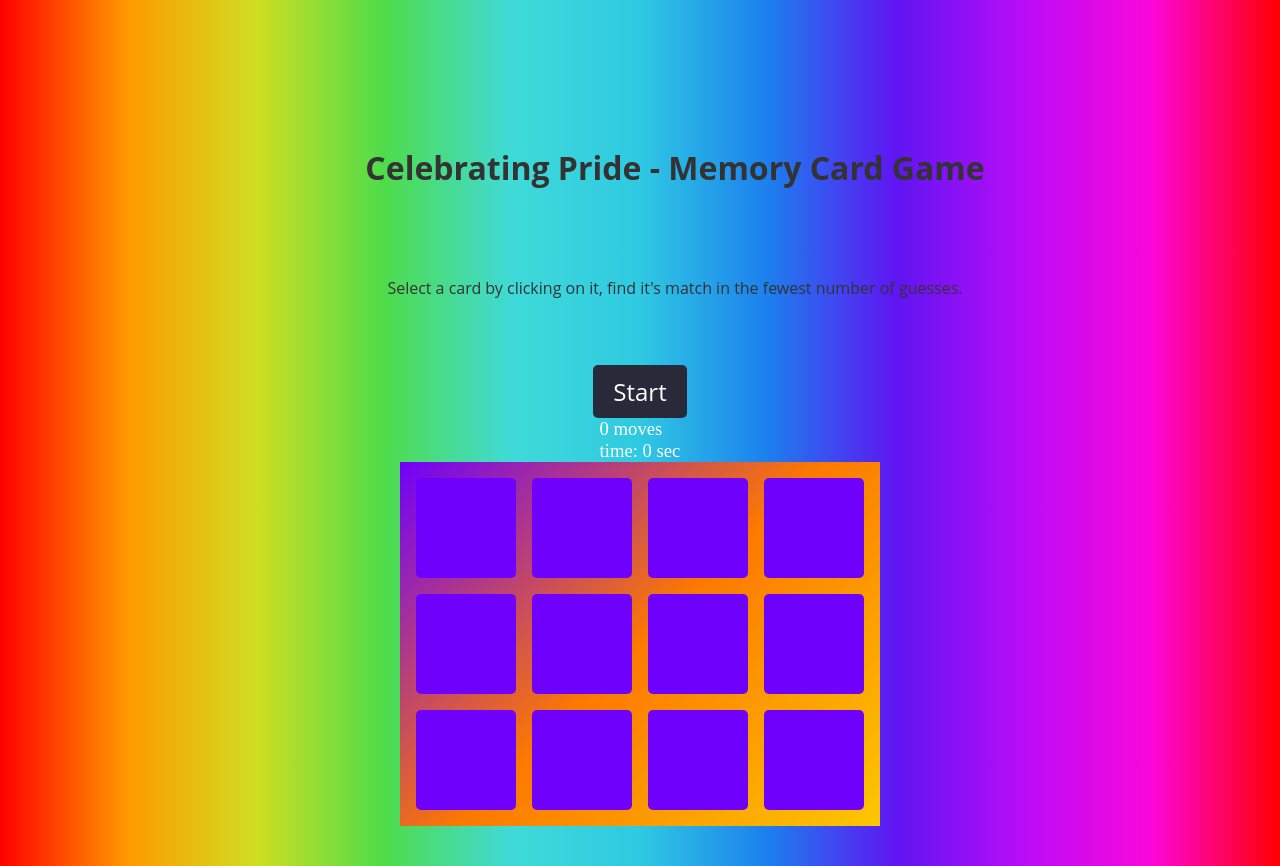
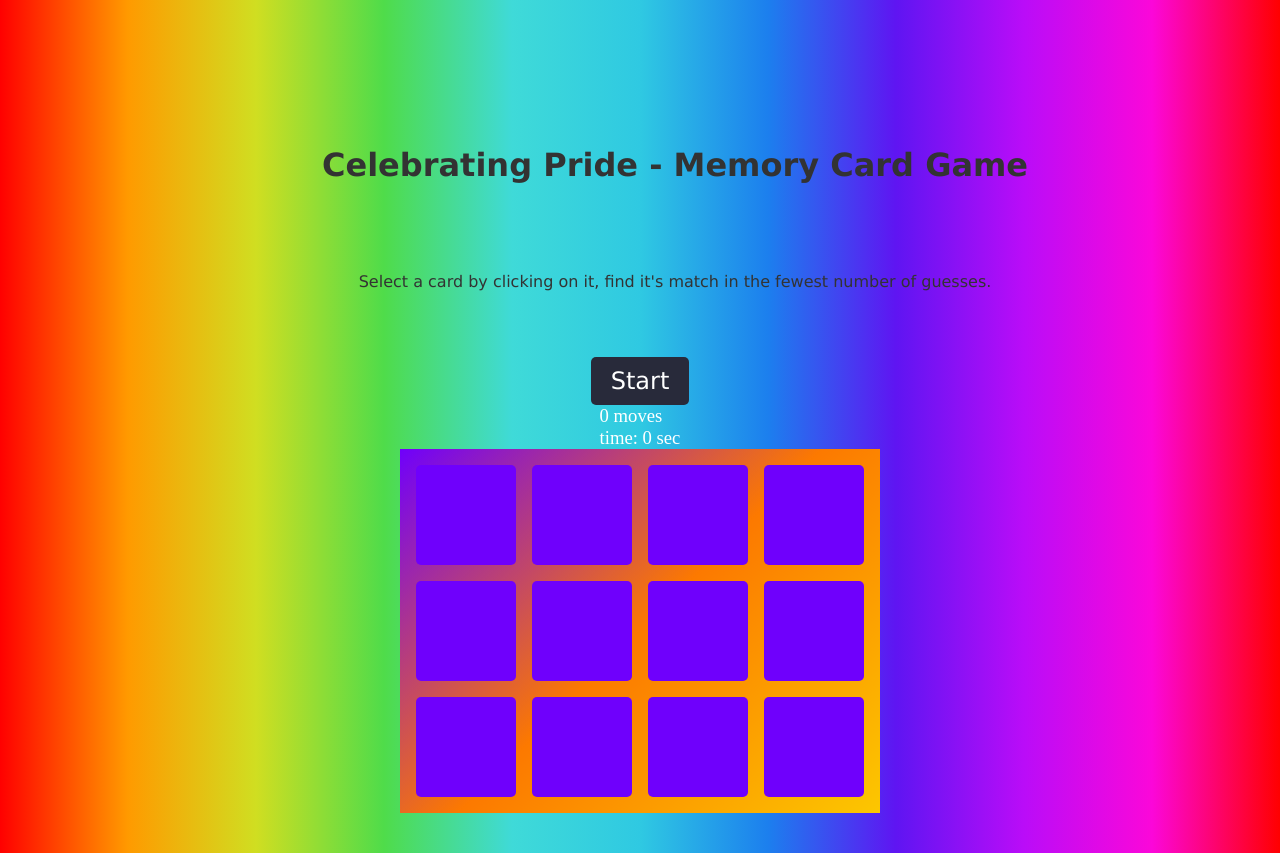
Before and after one commit to ellemd709/Memory-Game, a plain HTML site: page index.html in a window 1280 px wide. Drawn offline with Linux system fonts and the light colour scheme.

Commit message:
font family

```diff
--- a/style.css
+++ b/style.css
@@ -33,7 +33,7 @@ h1,
 h2,
 p {
     text-align: center;
-    font-family: "Open Sans", Verdana, Geneva, Tahoma, sans-serif;
+    font-family: 'Lucida Sans', 'Lucida Sans Regular', 'Lucida Grande', 'Lucida Sans Unicode', Geneva, Verdana, sans-serif;
     color: #333333;
     margin-left: 70px;
     padding-bottom: 50px;
@@ -46,7 +46,7 @@ button {
     padding: 10px 20px;
     border: 0;
     cursor: pointer;
-    font-family: "Open Sans", Verdana, Geneva, Tahoma, sans-serif;
+    font-family: 'Lucida Sans', 'Lucida Sans Regular', 'Lucida Grande', 'Lucida Sans Unicode', Geneva, Verdana, sans-serif;
     font-size: 18pt;
 }
 
```
